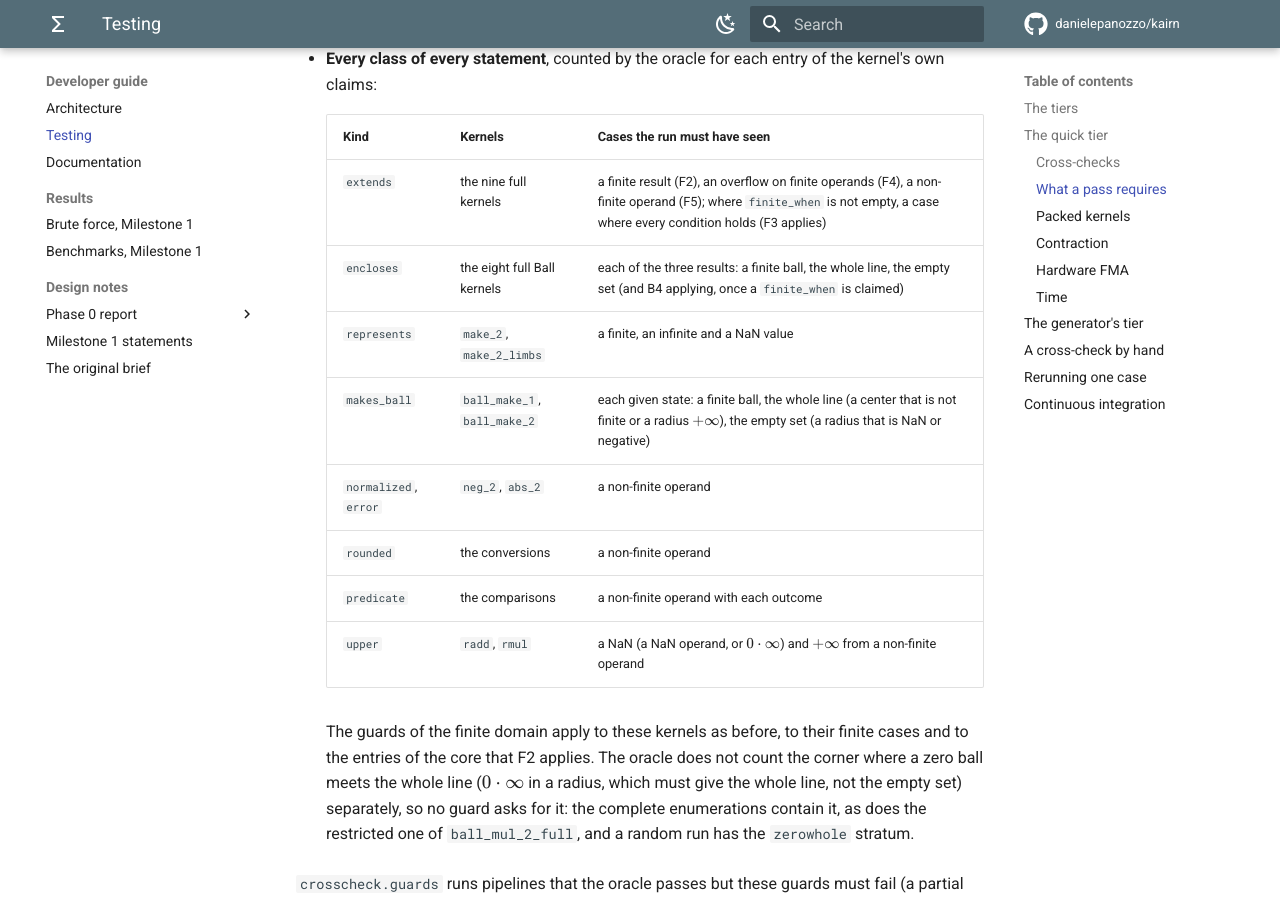
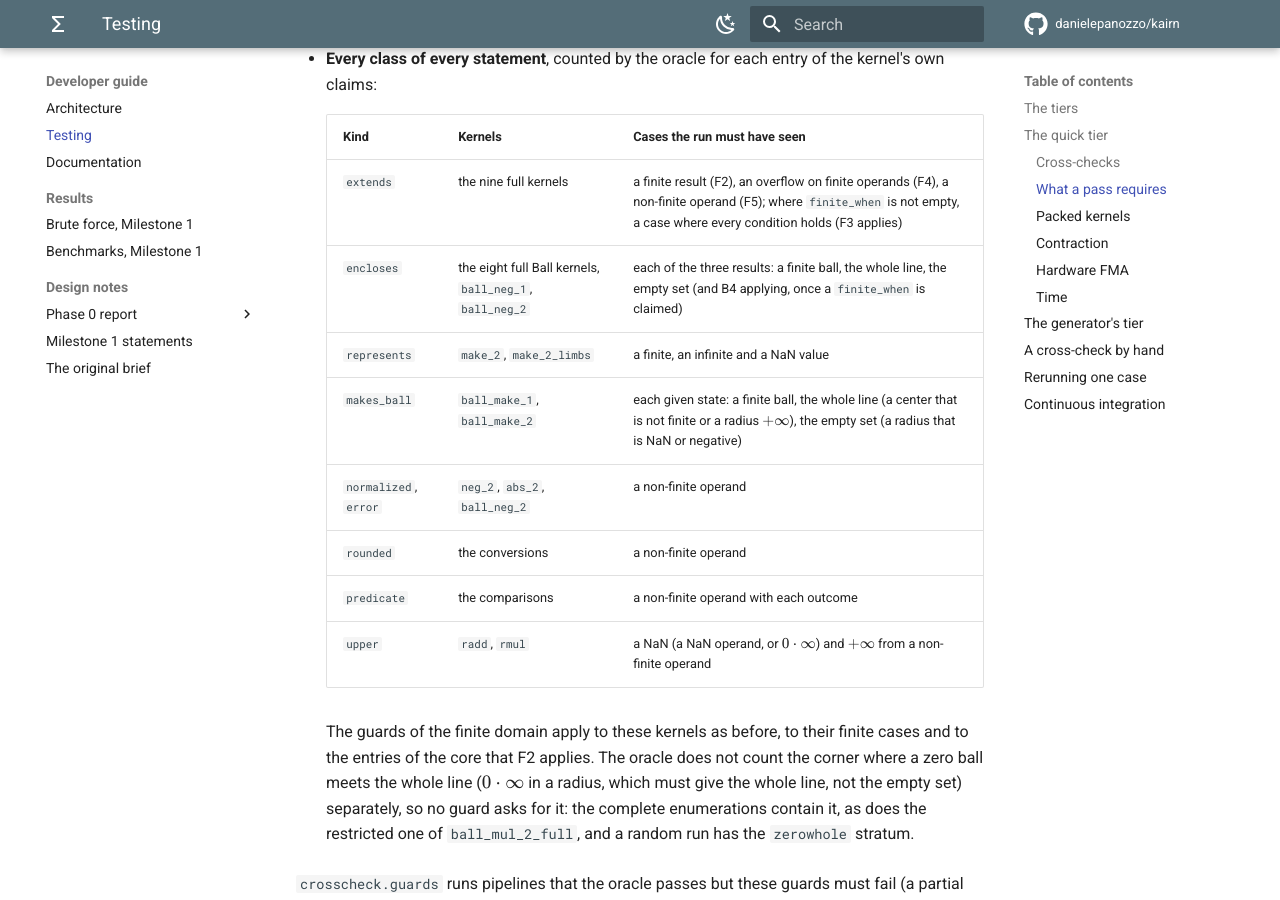
Before and after one commit to danielepanozzo/kairn, an MkDocs documentation site: the page built from docs/developer/testing.md, in a window 1280 px wide and 900 px high, scrolled down 7179 px. Built offline with MkDocs 1.6.1 and Material for MkDocs 9.7.7, drawn with Linux system fonts in a browser that asks for light colours; comment, search, counter and statistics services are not loaded; some of the changed text lies outside the part shown.

Commit message:
Quick tier and brute plan: ball_neg_1 and ball_neg_2 in the extended domain
The generator's fourth round moves the two negations of balls to the
extended domain (encloses with B1 to B4). Their toy formats are now of
the IEEE-model shape: fp:5:-9:2 for ball_neg_1 (86 322 cases) and
fp:4:-6:1 for ball_neg_2 (198 074), and the brute-force plan gets the
same shapes; the finite entries for one ball and a radius go.

Co-Authored-By: Claude Opus 5.5 <noreply@anthropic.com>
Claude-Session: https://claude.ai/code/session_01ULwCxzT6Dhw9xUiTw8mJz1

```diff
--- a/docs/developer/testing.md
+++ b/docs/developer/testing.md
@@ -120,6 +118,8 @@ pass or fail; on failure it also prints the command that reruns one case (below)
     | `2 c` | `mul_pow2_2_full` | `fp:5:-7:0` | yes | 84 888 |
     | `2 2` | `add_2_2_full`, `add_fast_2_2_full`, `sub_2_2_full`, the comparisons | `fp:3:-4:1` | yes | 181 476 |
     | `2 2` | `mul_2_2_full` | `fp:4:-4:-1` | yes | 62 500 |
+    | `b1` | `ball_neg_1` | `fp:5:-9:2` | yes | 86 322 |
+    | `b2` | `ball_neg_2` | `fp:4:-6:1` | yes | 198 074 |
     | `b1 b1` | `ball_add_1_full`, `ball_sub_1_full`, `ball_mul_1_full` | `fp:2:-3:2` | yes | 144 400 |
     | `b1 1` | `ball_scale_1_full` | `fp:3:-4:1` | yes | 89 436 |
     | `b2 1` | `ball_scale_2_full` | `fp:3:-3:0` | yes | 100 044 |
@@ -187,10 +187,10 @@ the classes of each statement (`oracle/README.md`, "The extended domain"):
     | Kind | Kernels | Cases the run must have seen |
     |---|---|---|
     | `extends` | the nine full kernels | a finite result (F2), an overflow on finite operands (F4), a non-finite operand (F5); where `finite_when` is not empty, a case where every condition holds (F3 applies) |
-    | `encloses` | the eight full Ball kernels | each of the three results: a finite ball, the whole line, the empty set (and B4 applying, once a `finite_when` is claimed) |
+    | `encloses` | the eight full Ball kernels, `ball_neg_1`, `ball_neg_2` | each of the three results: a finite ball, the whole line, the empty set (and B4 applying, once a `finite_when` is claimed) |
     | `represents` | `make_2`, `make_2_limbs` | a finite, an infinite and a NaN value |
     | `makes_ball` | `ball_make_1`, `ball_make_2` | each given state: a finite ball, the whole line (a center that is not finite or a radius $+\infty$), the empty set (a radius that is NaN or negative) |
-    | `normalized`, `error` | `neg_2`, `abs_2` | a non-finite operand |
+    | `normalized`, `error` | `neg_2`, `abs_2`, `ball_neg_2` | a non-finite operand |
     | `rounded` | the conversions | a non-finite operand |
     | `predicate` | the comparisons | a non-finite operand with each outcome |
     | `upper` | `radd`, `rmul` | a NaN (a NaN operand, or $0 \cdot \infty$) and $+\infty$ from a non-finite operand |
```
Also changed, not shown: other parts of docs/developer/testing.md (+0 -2 lines), 2 other files.
